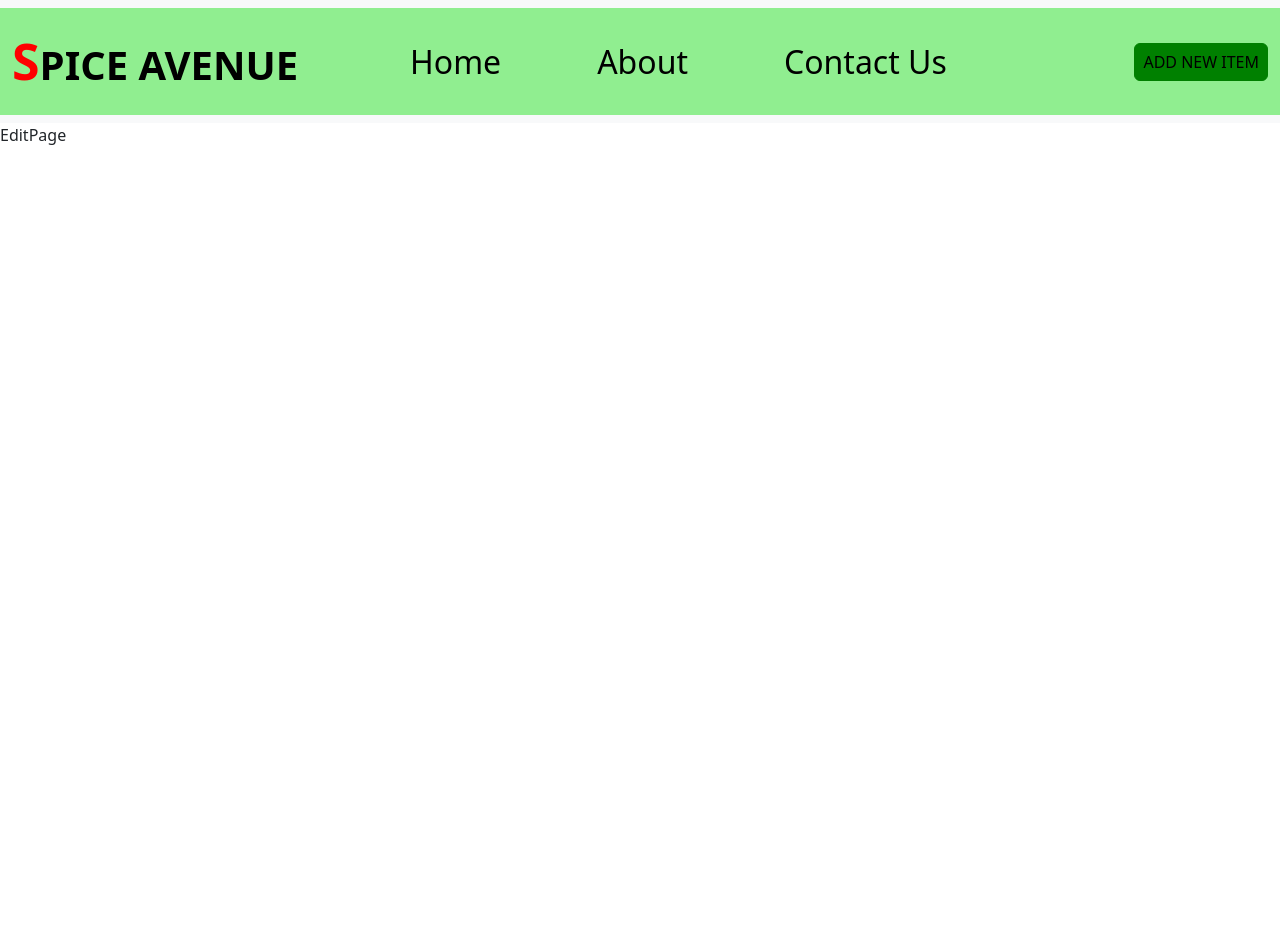
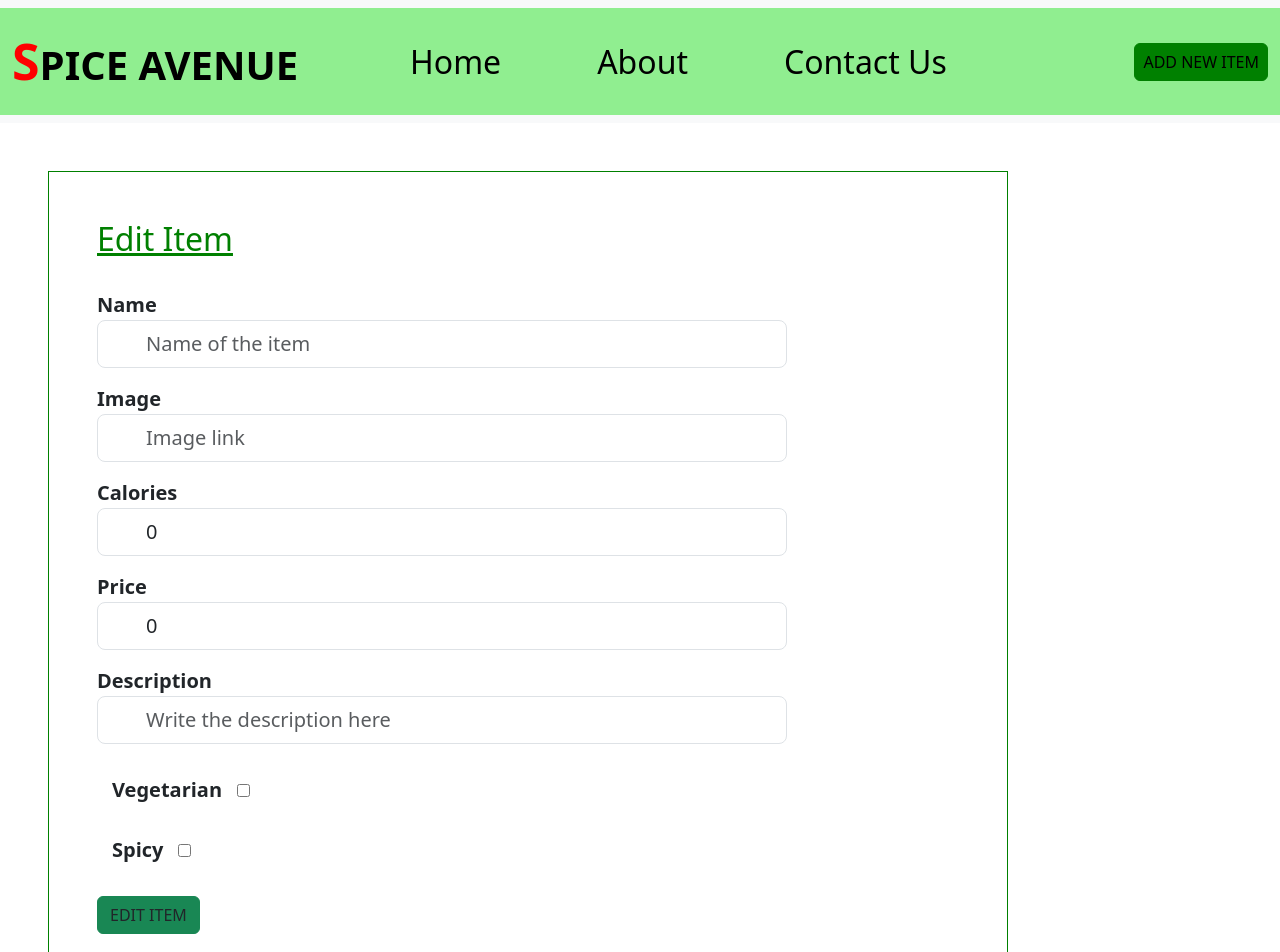
Before and after one commit to Jameel914/portfolio-project-front-end, a React (Vite) app: page /foods/1/edit in a window 1280 px wide. Shown: the top 952 px of the page. Before the commit the page ends 800 px from the top, so only its background shows below. Built offline with nearby package versions, Linux system fonts and the light colour scheme; no server answers.

Commit message:
editpage is done

```diff
--- a/src/Components/EditPage.jsx
+++ b/src/Components/EditPage.jsx
@@ -34,7 +34,133 @@ function EditPage() {
       console.log(error);
     }
   }
-  return <div>EditPage</div>;
+
+  async function handleOnSubmit(e) {
+    e.preventDefault();
+    try {
+      await axios.put(`${API}/foods/${index}`, {
+        name: name,
+        image: image,
+        calories: calories,
+        price: price,
+        is_veg: is_veg,
+        is_spicy: is_spicy,
+        description: description,
+      });
+
+      navigate(`/foods`);
+    } catch (error) {
+      console.log(error);
+    }
+  }
+  return (
+    <>
+      <div className="m-5 w-75 px-5" style={{ border: "1px solid green" }}>
+        <h2
+          className="mt-5 text-decoration-underline"
+          style={{ color: "green" }}
+        >
+          {" "}
+          Edit Item
+        </h2>
+        <form onSubmit={handleOnSubmit}>
+          <div>
+            <label className="mt-4 fs-5 fw-bold ">Name</label>
+            <input
+              style={{ width: "80%" }}
+              className="form-control form-control-lg px-5"
+              type="text"
+              placeholder="Name of the item"
+              aria-label=".form-control-lg example"
+              value={name}
+              onChange={(e) => setName(e.target.value)}
+              required
+            />
+          </div>
+          <div>
+            <label className="mt-3 fs-5 fw-bold">Image</label>
+            <input
+              style={{ width: "80%" }}
+              className="form-control form-control-lg px-5"
+              type="text"
+              placeholder="Image link"
+              aria-label=".form-control-lg example"
+              value={image}
+              onChange={(e) => setImage(e.target.value)}
+              required
+            />
+          </div>
+          <div>
+            <label className="mt-3 fs-5 fw-bold">Calories</label>
+            <input
+              style={{ width: "80%" }}
+              className="form-control form-control-lg px-5"
+              type="number"
+              aria-label=".form-control-lg example"
+              value={calories}
+              onChange={(e) => setCalories(e.target.value)}
+              required
+            />
+          </div>
+          <div>
+            <label className="mt-3 fs-5 fw-bold">Price</label>
+            <input
+              style={{ width: "80%" }}
+              className="form-control form-control-lg px-5"
+              type="number"
+              aria-label=".form-control-lg example"
+              value={price}
+              onChange={(e) => setPrice(e.target.value)}
+              required
+            />
+          </div>
+          <div>
+            <label className="mt-3 fs-5 fw-bold">Description</label>
+            <input
+              style={{ width: "80%" }}
+              className="form-control form-control-lg px-5"
+              type="text"
+              placeholder="Write the description here"
+              aria-label=".form-control-lg example"
+              value={description}
+              onChange={(e) => setDescription(e.target.value)}
+              required
+            />
+          </div>
+          <div>
+            <label className="mt-3 fs-5 fw-bold" style={{ padding: "15px" }}>
+              Vegetarian
+            </label>
+            <input
+              type="checkbox"
+              aria-label=".form-control-lg example"
+              checked={is_veg}
+              onChange={(e) => setIs_Veg(e.target.checked)}
+            />
+          </div>
+          <div>
+            <label className=" fs-5 fw-bold" style={{ padding: "15px" }}>
+              Spicy
+            </label>
+            <input
+              type="checkbox"
+              aria-label=".form-control-lg example"
+              checked={is_spicy}
+              onChange={(e) => setIs_Spicy(e.target.checked)}
+            />
+          </div>
+          <div>
+            <button
+              type="submit"
+              className="btn btn-success text-dark mt-3 mb-5"
+            >
+              EDIT ITEM
+            </button>
+          </div>
+        </form>
+      </div>
+    </>
+  );
 }
 
 export default EditPage;
```
